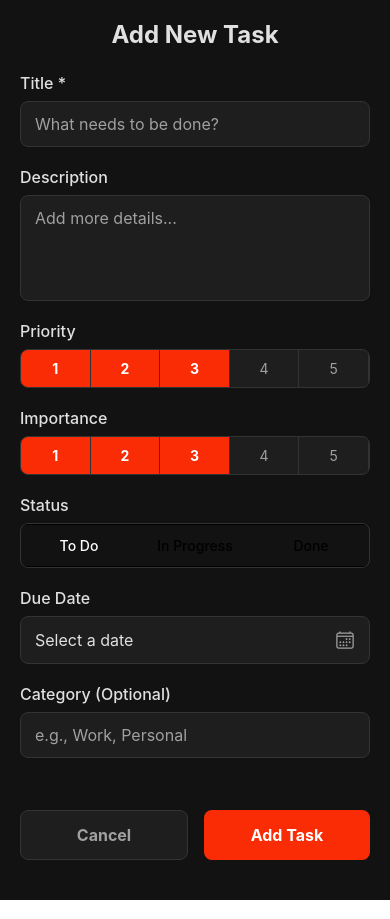
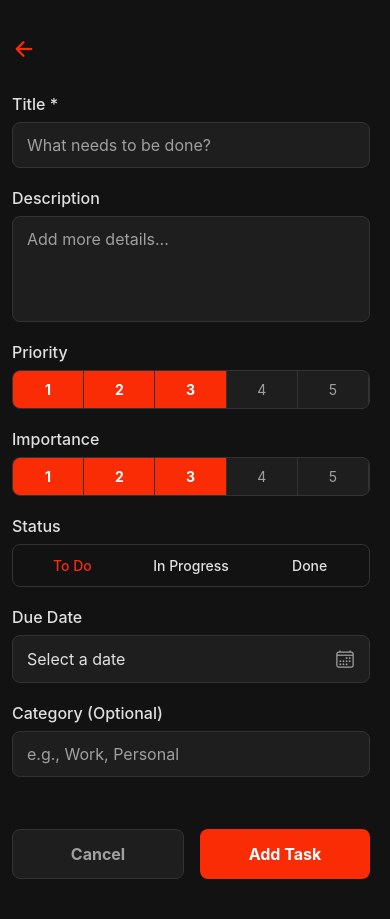
Before and after one commit to anshulchahar/bubble, a React Native app: screen /TaskForm in a window 390 px wide. Built offline with nearby package versions, Linux system fonts and the light colour scheme.

Commit message:
feat: add back button to TaskForm and update styles in TaskDetailScreen

```diff
--- a/src/components/TaskForm.jsx
+++ b/src/components/TaskForm.jsx
@@ -123,9 +123,20 @@ const TaskForm = ({ task, onSave, onCancel }) => {
 
   return (
     <ScrollView style={styles.container} contentContainerStyle={styles.contentContainer}>
-      <Text style={styles.formTitle}>
-        {task ? 'Edit Task' : 'Add New Task'}
-      </Text>
+      {/* Back Button */}
+      <View style={styles.header}>
+        <TouchableOpacity
+          style={styles.backButton}
+          onPress={onCancel}
+        >
+          <Ionicons name="arrow-back" size={24} color={colors.primary} />
+        </TouchableOpacity>
+
+        {/* Title aligned with back button */}
+        <Text style={styles.formTitle}>
+          {task ? 'Edit Task' : ''}
+        </Text>
+      </View>
 
       {/* Title Input */}
       <View style={styles.formGroup}>
@@ -168,15 +179,14 @@ const TaskForm = ({ task, onSave, onCancel }) => {
               <TouchableOpacity
                 key={statusValue}
                 style={[
-                  styles.statusOption,
-                  { borderColor: currentStatusInfo.color },
-                  isActive && { backgroundColor: currentStatusInfo.color },
+                  styles.statusOption
+                  // Removed the active background color style
                 ]}
                 onPress={() => setStatus(statusValue)}
               >
                 <Text style={[
                   styles.statusText,
-                  { color: isActive ? colors.bubbleText : currentStatusInfo.color },
+                  { color: isActive ? colors.primary : colors.text },
                 ]}>
                   {currentStatusInfo.text}
                 </Text>
@@ -250,13 +260,24 @@ const getStyles = (colors) => StyleSheet.create({
   contentContainer: {
     padding: 20,
     paddingBottom: 40, // Ensure space for buttons
+    paddingLeft: 12, // Reduced left padding
+  },
+  header: {
+    flexDirection: 'row',
+    alignItems: 'center',
+    marginBottom: 24,
+    paddingTop: 8,
+  },
+  backButton: {
+    padding: 8,
+    marginLeft: -8, // Negative margin to align with container edge
   },
   formTitle: {
-    fontSize: 24, // Larger title
+    fontSize: 24,
     fontWeight: 'bold',
-    marginBottom: 24,
     color: colors.text,
-    textAlign: 'center',
+    marginLeft: 16,
+    flex: 1,
   },
   formGroup: {
     marginBottom: 20, // Consistent spacing
@@ -332,8 +353,8 @@ const getStyles = (colors) => StyleSheet.create({
     paddingVertical: 12,
     alignItems: 'center',
     justifyContent: 'center',
-    borderWidth: 1, // Border inside container
-    borderRightWidth: 0, // Remove right border, container handles edges
+    borderWidth: 0, // Remove border
+    borderRightWidth: 0,
     borderLeftWidth: 0,
     marginHorizontal: 0,
   },
--- a/src/screens/TaskDetailScreen.jsx
+++ b/src/screens/TaskDetailScreen.jsx
@@ -88,7 +88,6 @@ const TaskDetailScreen = ({ route, navigation }) => {
             onPress={() => navigation.goBack()}
           >
             <Ionicons name="arrow-back" size={24} color={colors.primary} />
-            <Text style={styles.backButtonText}>Back</Text>
           </TouchableOpacity>
         </View>
 
@@ -105,7 +104,7 @@ const TaskDetailScreen = ({ route, navigation }) => {
               { backgroundColor: `${statusInfo.color}33` } // Add alpha transparency
             ]}
           >
-            <Text style={[styles.statusText, { color: statusInfo.color }]}>
+            <Text style={[styles.statusText, { color: colors.primary }]}>
               {statusInfo.text}
             </Text>
           </View>
@@ -149,16 +148,15 @@ const TaskDetailScreen = ({ route, navigation }) => {
                     <TouchableOpacity
                       key={statusValue}
                       style={[
-                        styles.statusButton,
-                        { borderColor: currentStatusInfo.color },
-                        isActive && { backgroundColor: currentStatusInfo.color }
+                        styles.statusButton
+                        // Removed the active background color style
                       ]}
                       onPress={() => handleStatusChange(statusValue)}
                     >
                       <Text
                         style={[
                           styles.statusButtonText,
-                          { color: isActive ? colors.bubbleText : currentStatusInfo.color }
+                          { color: isActive ? colors.primary : colors.text }
                         ]}
                       >
                         {currentStatusInfo.text}
@@ -180,11 +178,11 @@ const TaskDetailScreen = ({ route, navigation }) => {
             </TouchableOpacity>
 
             <TouchableOpacity
-              style={[styles.actionButton, styles.deleteButton]}
+              style={styles.actionButton}
               onPress={handleDelete}
             >
-              <Ionicons name="trash-outline" size={20} color={colors.bubbleTodo.split(' ')[2]} style={styles.buttonIcon} />
-              <Text style={[styles.actionButtonText, styles.deleteButtonText]}>Delete Task</Text>
+              <Ionicons name="trash-outline" size={20} color={colors.bubbleText} style={styles.buttonIcon} />
+              <Text style={styles.actionButtonText}>Delete Task</Text>
             </TouchableOpacity>
           </View>
         </View>
@@ -248,8 +246,9 @@ const getStyles = (colors) => StyleSheet.create({
   },
   statusBadge: {
     alignSelf: 'flex-start',
-    paddingHorizontal: 12,
+    paddingHorizontal: 8,
     paddingVertical: 6,
+    marginLeft: 0,
     borderRadius: 16,
     marginBottom: 20,
   },
@@ -301,8 +300,9 @@ const getStyles = (colors) => StyleSheet.create({
   statusButton: {
     flex: 1,
     paddingVertical: 10,
-    borderWidth: 1.5, // Slightly thicker border
-    borderRadius: 8, // More rounded
+    borderWidth: 1,
+    borderColor: colors.text, // Use text color which will be black in light mode and white in dark mode
+    borderRadius: 8,
     alignItems: 'center',
     marginHorizontal: 4,
   },
```
